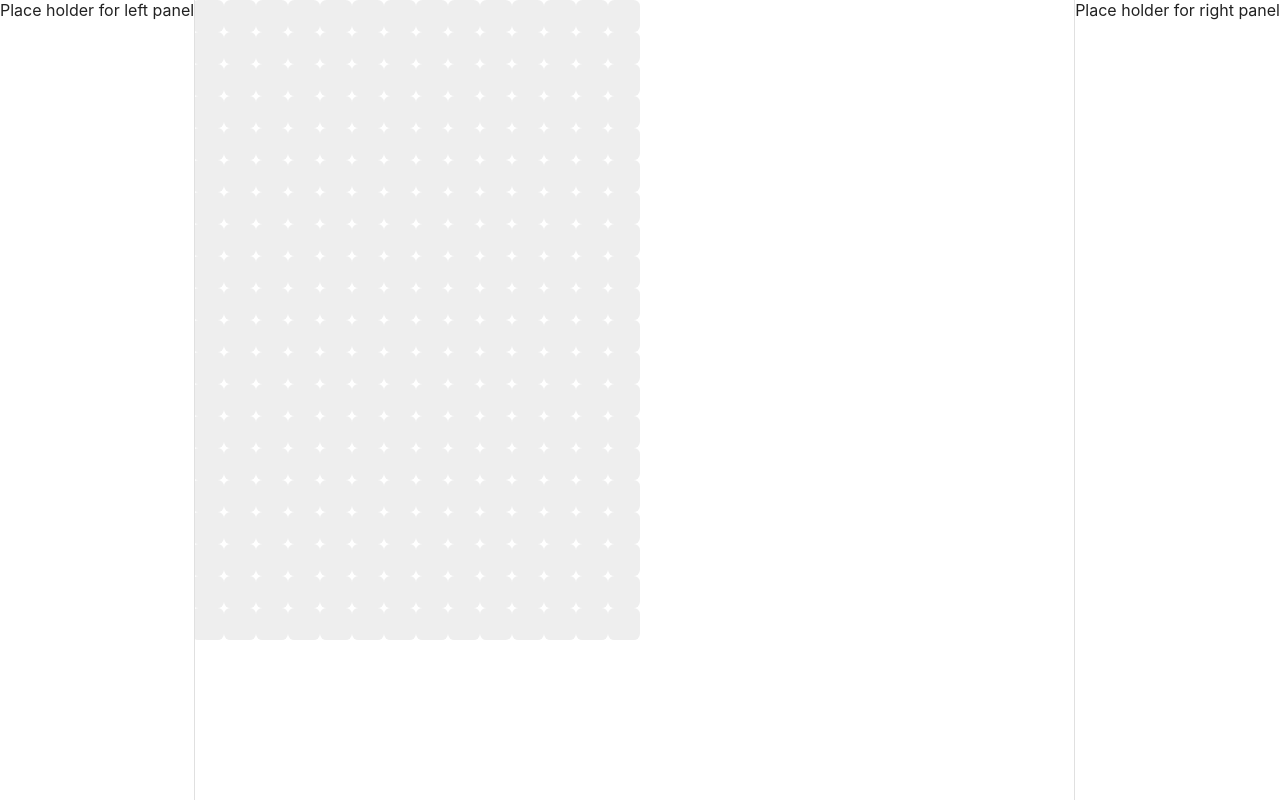
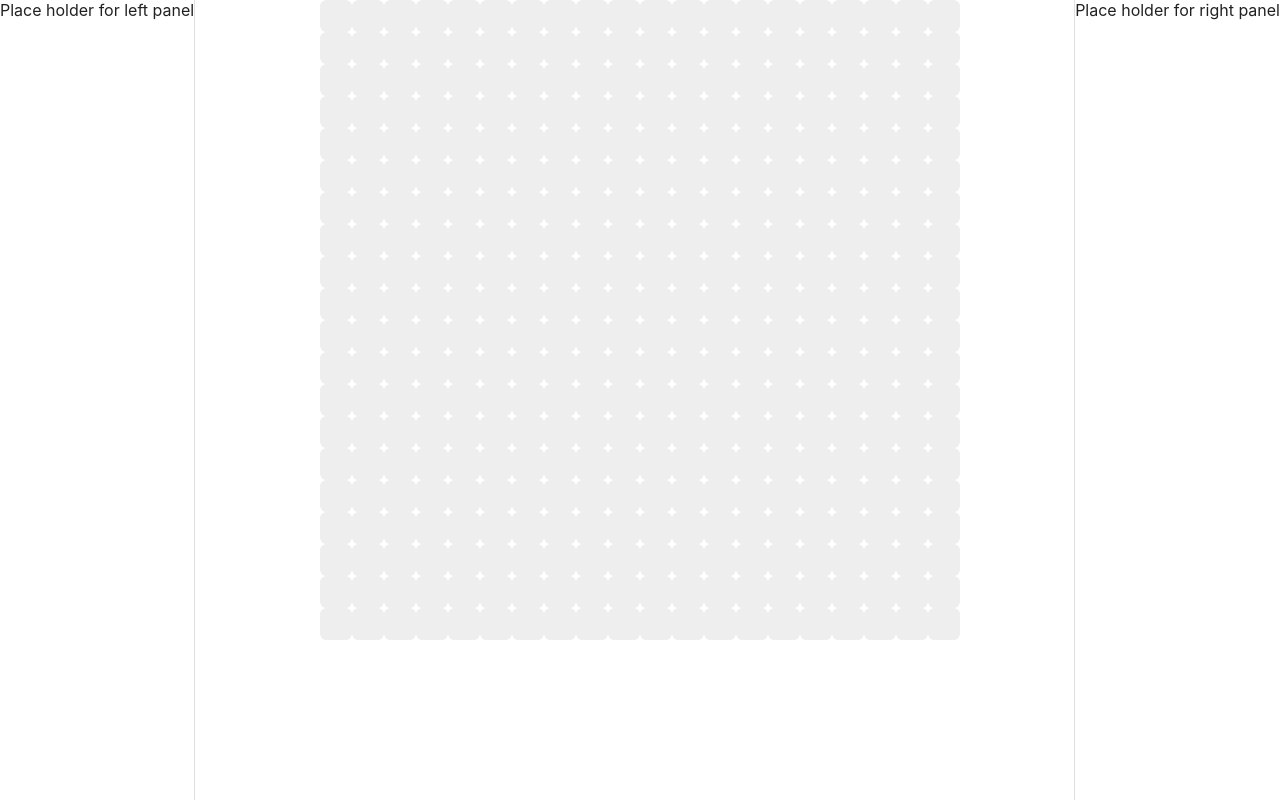
Before and after one commit to y1hao/ColorfulLife, a React (Create React App) app in the folder life/: page / in a window 1280 px wide. Built offline with nearby package versions, Linux system fonts and the light colour scheme.

Commit message:
Centralize board

```diff
--- a/life/src/Components/Board.tsx
+++ b/life/src/Components/Board.tsx
@@ -14,7 +14,8 @@ export default function Board(props: IProps) {
         root: {
             display: 'flex',
             flexDirection: 'column',
-            width: props.width
+            width: props.width,
+            margin: 'auto'
         },
         row: {
             display: 'flex'
--- a/life/src/Components/CentralPanel.tsx
+++ b/life/src/Components/CentralPanel.tsx
@@ -1,6 +1,7 @@
 import React from 'react';
 import Board from './Board';
 import { IGame, BorderPolicy, ICellStyle } from '../Common/Interfaces';
+import { Container, makeStyles } from '@material-ui/core';
 
 interface IProps {
     isPlayMode: boolean,
@@ -37,5 +38,7 @@ export default function CentralPanel(props: IProps) {
         })
     )
 
-    return <Board map={map} width={defaultBoardWidth}/>
+    return <Container>
+        <Board map={map} width={defaultBoardWidth} />
+    </Container>
 }
```
